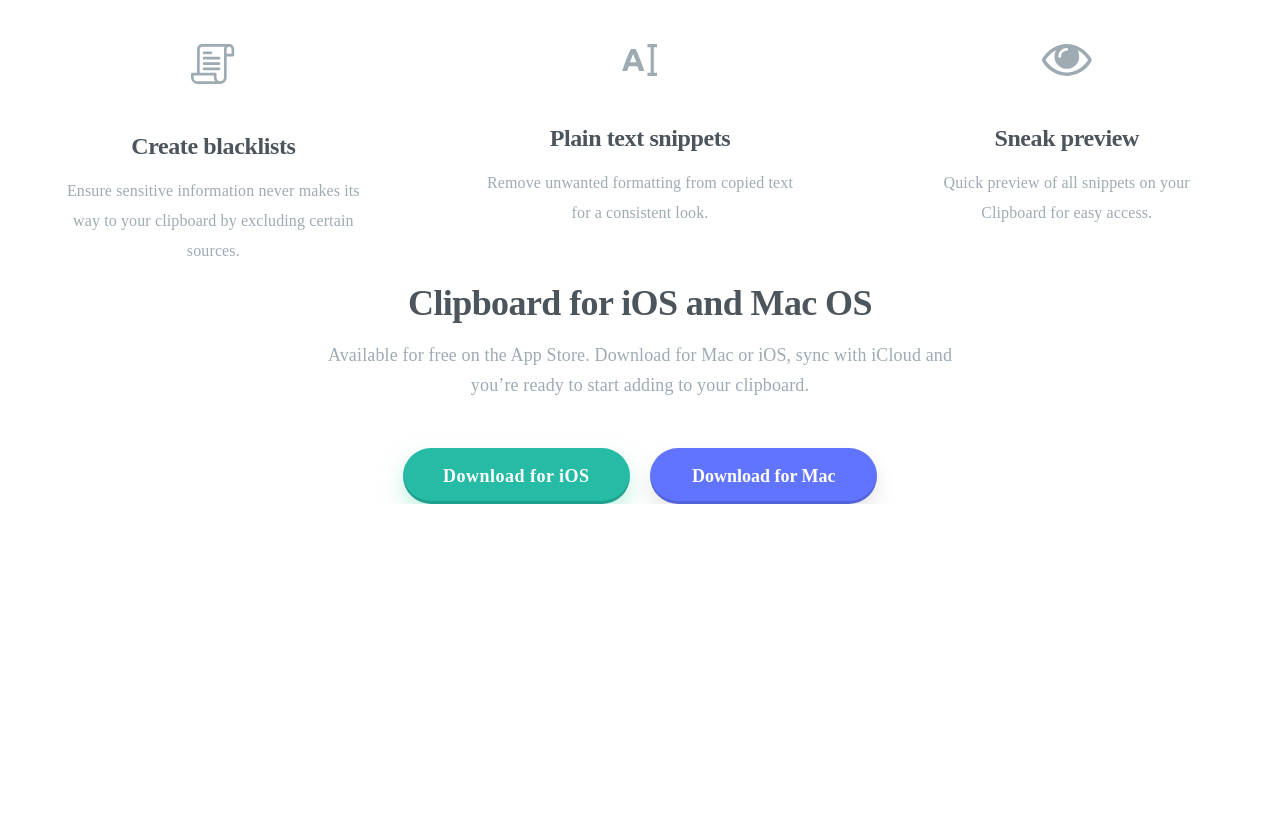
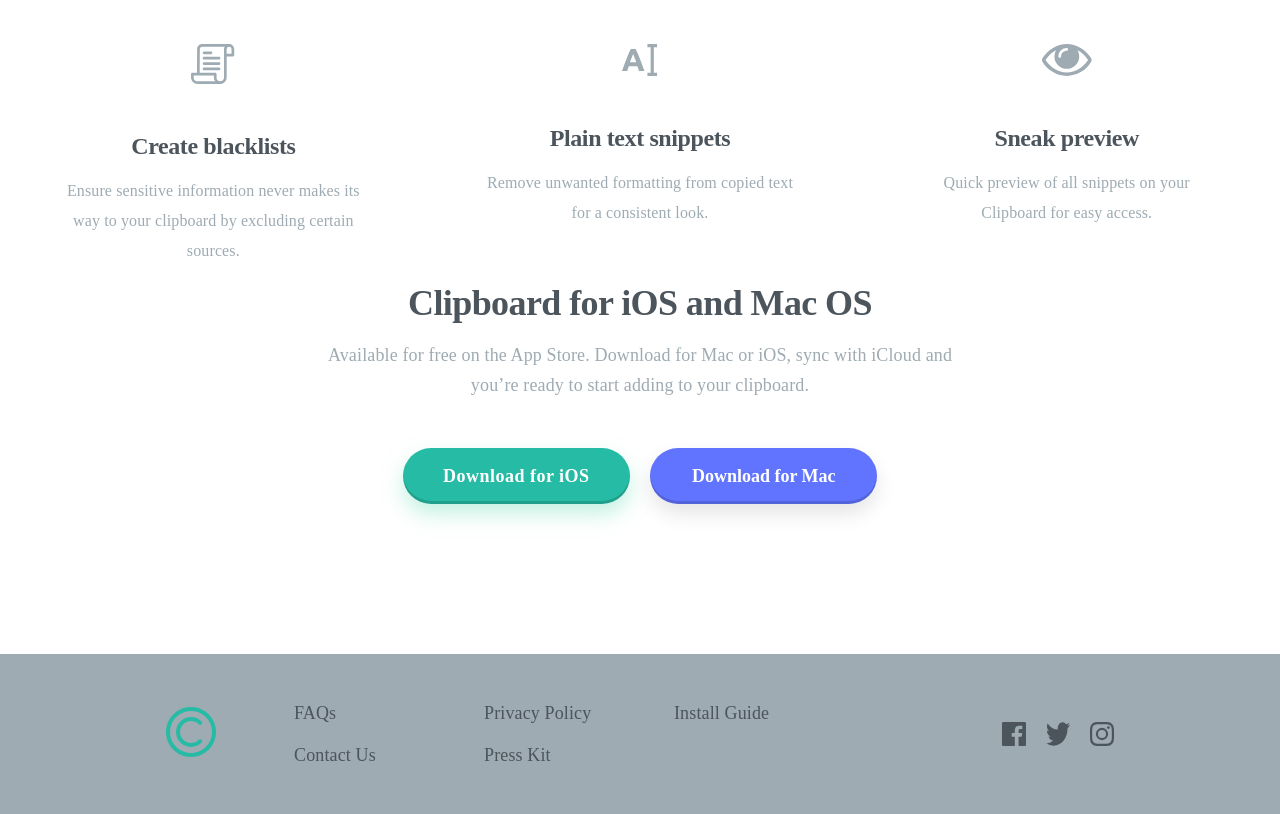
Before and after one commit to SandroAptsiauri/Clipboard-landing-page, a plain HTML site: page index.html in a window 1280 px wide. Shown: the part 2579-3393 px from the top of the page. Before the commit the page ends 3083 px from the top, so only its background shows below. Drawn offline with Linux system fonts and the light colour scheme; a web font is replaced by a local one.

Commit message:
landing page

```diff
--- a/index.html
+++ b/index.html
@@ -116,5 +116,30 @@
         </div>
       </section>
     </main>
+    <footer>
+      <div>
+        <img src="./Images/Group 11.svg" alt="main-icon-image" />
+      </div>
+      <div class="text-container">
+        <div class="important-texts1">
+          <span class="texts">FAQs</span>
+          <span class="texts">Privacy Policy</span>
+          <span class="texts">Install Guide</span>
+        </div>
+        <div class="important-texts2">
+          <span class="texts">Contact Us</span>
+          <span class="texts">Press Kit</span>
+        </div>
+      </div>
+      <div class="social-media">
+        <img src="./Images/icon-facebook.svg" alt="facebook icon" />
+        <img
+          src="./Images/icon-twitter.svg"
+          id="twitter-icon"
+          alt="twitter icon"
+        />
+        <img src="./Images/icon-instagram.svg" alt="instagram icon" />
+      </div>
+    </footer>
   </body>
 </html>
--- a/style.css
+++ b/style.css
@@ -199,3 +199,43 @@ p {
 .bttns1 {
   margin-top: 48px;
 }
+footer {
+  background-color: #9eabb2;
+  padding: 44px 165px;
+  margin-top: 150px;
+  display: flex;
+  align-items: center;
+  justify-content: space-around;
+}
+footer div img {
+  width: 40%;
+}
+.text-container {
+  display: flex;
+  flex-direction: column;
+  gap: 12px;
+}
+.important-texts1 {
+  display: flex;
+  gap: 30px;
+}
+.important-texts2 {
+  display: flex;
+  gap: 30px;
+}
+.texts {
+  width: 160px;
+  color: #4c545c;
+  font-weight: 400;
+  line-height: 30px;
+  letter-spacing: 0.135px;
+}
+.texts:hover {
+  color: #26bba4;
+  cursor: pointer;
+}
+.social-media {
+  display: flex;
+  gap: 20px;
+  margin-left: 165px;
+}
```
